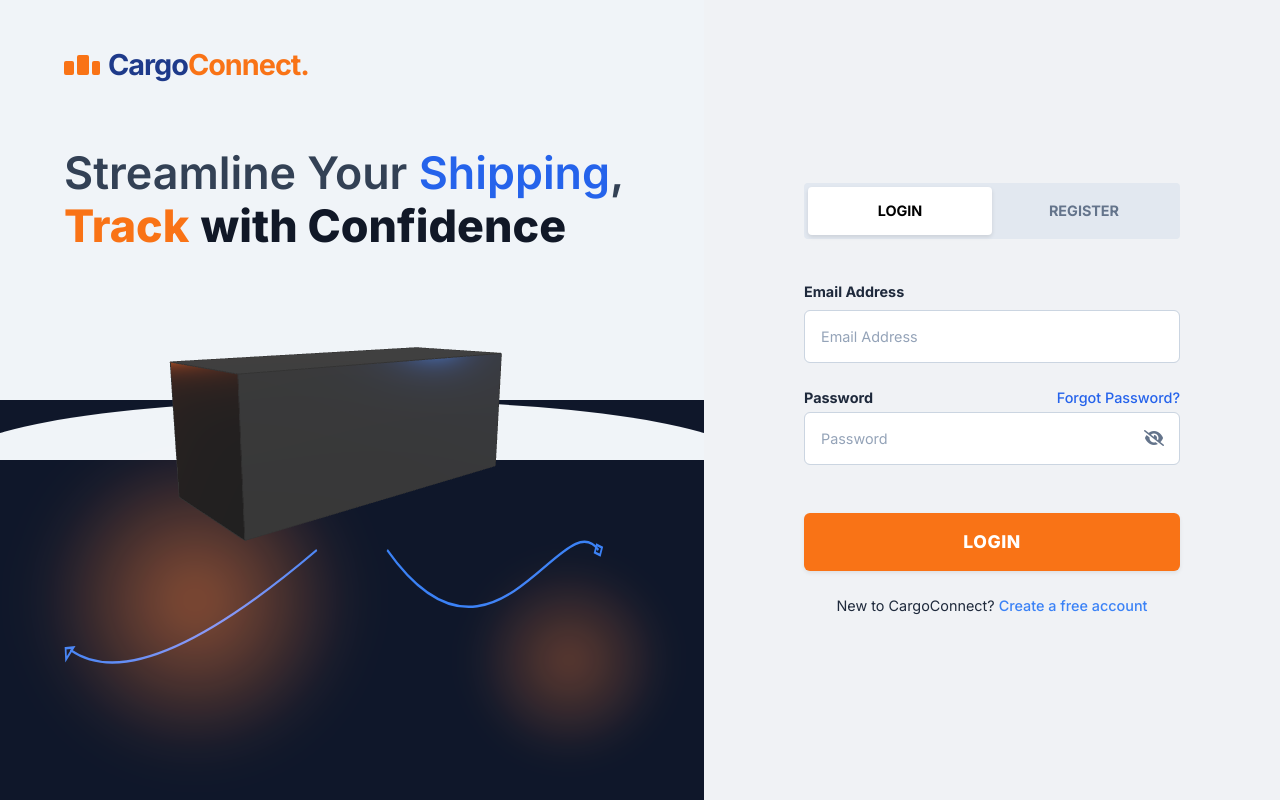
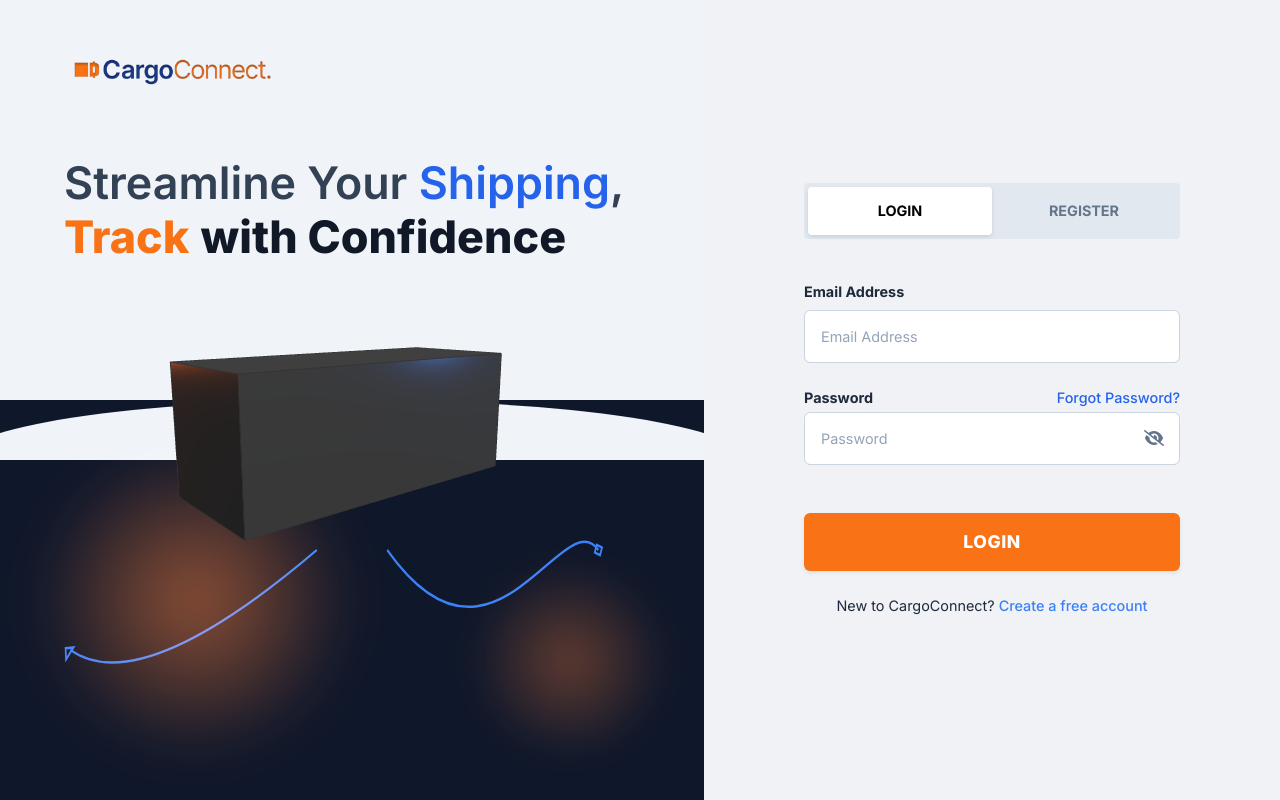
Before and after one commit to riyakko/CargoConnect, a PHP site: page /auth.php in a window 1280 px wide. Run offline with PHP 8.4, Linux system fonts and the light colour scheme.

Commit message:
updated logo

```diff
--- a/auth.php
+++ b/auth.php
@@ -123,14 +123,7 @@ if ($_SERVER['REQUEST_METHOD'] === 'POST' && isset($_POST['form_type']) && $_POS
         <!-- Left Panel -->
         <div class="left-panel d-none d-md-flex">
             <div class="logo-container">
-                <div class="d-flex align-items-end me-2" style="gap: 3px;">
-                    <div style="width: 10px; height: 14px; background-color: #F97316; border-radius: 2px;"></div>
-                    <div style="width: 12px; height: 20px; background-color: #F97316; border-radius: 2px;"></div>
-                    <div style="width: 8px; height: 14px; background-color: #F97316; border-radius: 2px;"></div>
-                </div>
-                <h3 class="mb-0 fw-bolder" style="letter-spacing: -1px; font-size: 1.8rem;">
-                    <span style="color: #1e3a8a;">Cargo</span><span class="text-orange">Connect.</span>
-                </h3>
+                <img src="cargo-logo.png" alt="CargoConnect Logo" style="height: 45px; width: auto;">
             </div>
 
             <div class="content-container text-center">
```
Also changed, not shown: cargo-logo.png (added).
